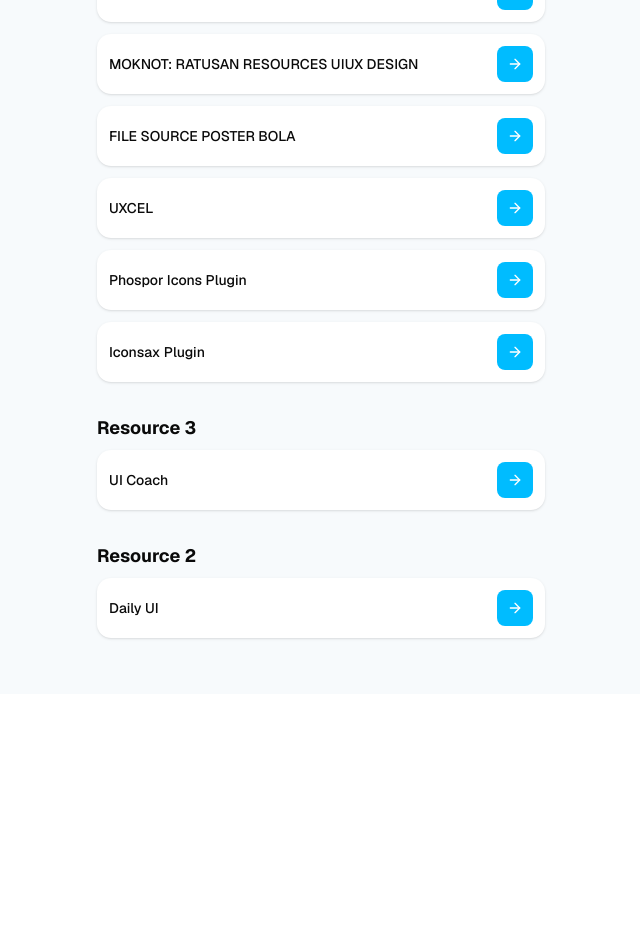
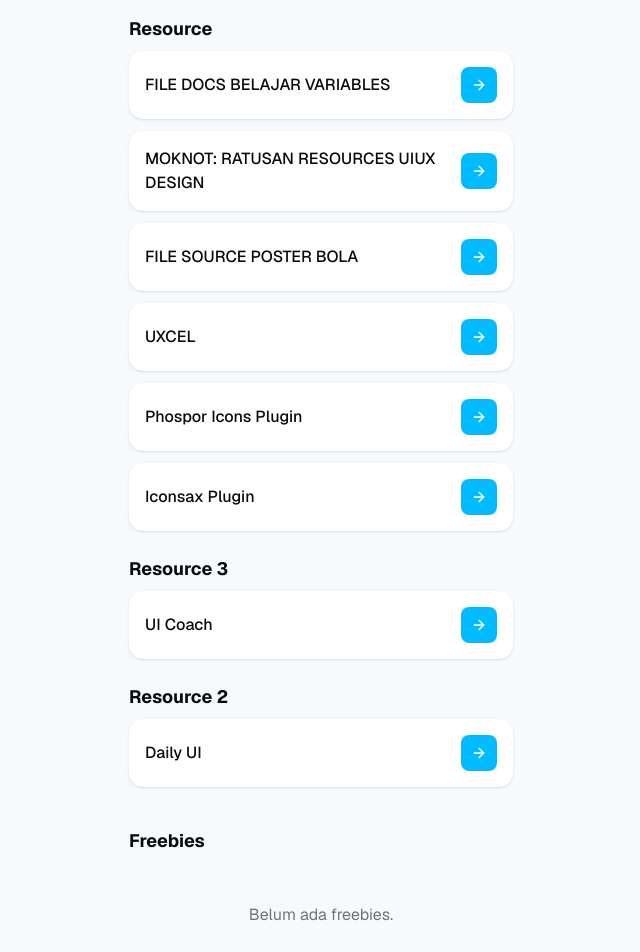
Before and after one commit to hellodit/linkinbio, a Next.js app: page / in a window 1280 px wide. Shown: the part 1664-2616 px from the top of the page, without its empty margins (319-959 px from the left). Before the commit the page ends 2358 px from the top, so only its background shows below. Built offline with nearby package versions, Linux system fonts and the light colour scheme.

Commit message:
Update Home, LinkList, and ProductLinkCard components for improved layout and styling. Adjust spacing, font sizes, and add a new 'Freebies' section in Home. Enhance LinkList and ProductLinkCard with responsive design elements and consistent padding.

```diff
--- a/src/app/components/LinkList.tsx
+++ b/src/app/components/LinkList.tsx
@@ -15,9 +15,9 @@
   return (
     <div>
       {Object.entries(grouped).map(([category, items]) => (
-        <div key={category} className="mb-8">
+        <div key={category} className="mb-6">
           <div className="font-bold text-lg mb-2">{category}</div>
-          <div className="flex flex-col gap-3">
+          <div className="flex flex-col gap-2 sm:gap-3">
             {items.map((link, idx) => (
               link.type === "product" ? (
                 <ProductLinkCard
@@ -30,9 +30,9 @@
               ) : (
                 <div
                   key={idx}
-                  className={`flex items-center justify-between bg-white rounded-xl p-3 shadow${link.is_featured === true ? " animate-bounce border-2 border-lime-400" : ""}`}
+                  className={`flex items-center justify-between bg-white rounded-xl p-3 sm:p-4 shadow max-w-sm w-full mx-auto${link.is_featured === true ? " animate-bounce border-2 border-lime-400" : ""}`}
                 >
-                  <span className="font-medium text-sm">{link.label}</span>
+                  <span className="font-medium text-sm sm:text-base">{link.label}</span>
                   <Button size="icon" className="bg-sky-400 hover:bg-sky-600">
                     <ArrowRight className="text-white" />
                   </Button>
--- a/src/app/components/ProductLinkCard.tsx
+++ b/src/app/components/ProductLinkCard.tsx
@@ -7,13 +7,13 @@
   isFeatured?: boolean;
 }) {
   return (
-    <div className={`bg-white rounded-xl shadow-md p-4 flex flex-col gap-4 items-center${isFeatured ? " animate-bounce border-2 border-lime-400" : ""}`}>
+    <div className={`bg-white rounded-xl shadow-md p-3 sm:p-4 flex flex-col gap-2 sm:gap-4 items-center max-w-sm w-full mx-auto${isFeatured ? " animate-bounce border-2 border-lime-400" : ""}`}>
       <img
         src={thumbnail}
         alt={name}
-        className="rounded-lg w-full h-56 object-cover bg-gray-100"
+        className="rounded-lg w-full h-40 sm:h-56 object-cover bg-gray-100"
       />
-      <div className="font-bold text-base md:text-lg mb-2 w-full text-left">{name}</div>
+      <div className="font-bold text-base sm:text-lg mb-1 sm:mb-2 w-full text-left">{name}</div>
     </div>
   );
 }
--- a/src/app/page.tsx
+++ b/src/app/page.tsx
@@ -6,13 +6,17 @@
 
 export default function Home() {
   return (
-    <div className="font-sans min-h-screen bg-[#f7fafc] flex flex-col items-center py-6 px-2">
-      <div className="w-full max-w-md flex flex-col gap-4 items-center">
+    <div className="font-sans min-h-screen bg-[#f7fafc] flex flex-col items-center py-4 px-2">
+      <div className="w-full max-w-sm flex flex-col gap-3 sm:gap-4 items-center mx-auto">
         <ProfileCard />
         <SocialLinks />
         <div className="w-full">
-          <span className="font-bold text-lg block mb-2">Link from Content</span>
+          <span className="font-bold text-base sm:text-lg block mb-1 sm:mb-2">Link from Content</span>
           <LinkList />
+        </div>
+        <div className="w-full">
+          <span className="font-bold text-base sm:text-lg block mb-1 sm:mb-2">Freebies</span>
+          <div className="text-center text-muted-foreground py-6 sm:py-10 text-sm sm:text-base">Belum ada freebies.</div>
         </div>
       </div>
     </div>
```
